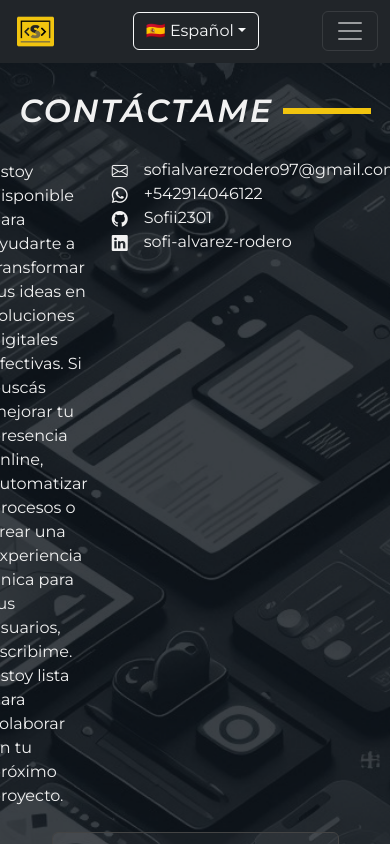
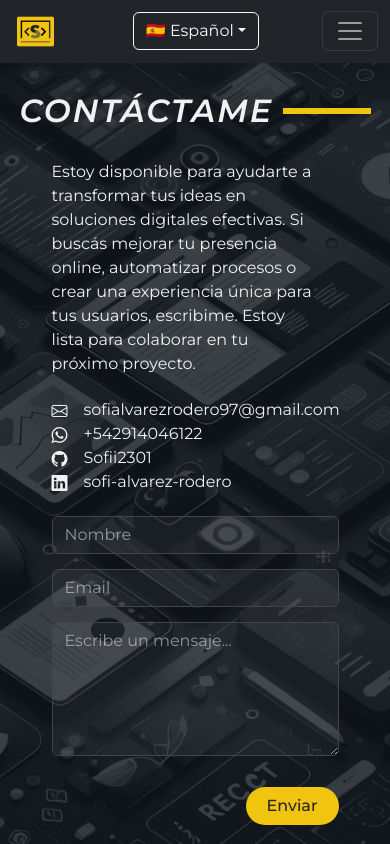
Before and after one commit to Sofii2301/my-portfolio-frontend, a React (Vite) app: page /contact in a window 390 px wide. Shown: the top 844 px of the page. Built offline with nearby package versions, Linux system fonts and the light colour scheme.

Commit message:
fix mobile's version contact section

```diff
--- a/src/components/organisms/ContactForm/contactForm.css
+++ b/src/components/organisms/ContactForm/contactForm.css
@@ -1,4 +1,10 @@
 .contact-form input,
 .contact-form textarea {
-  margin-bottom: 15px;
+    margin-bottom: 15px;
 }
+
+.contact-form {
+    display: flex;
+    flex-direction: column;
+    align-items: end;
+}
--- a/src/components/organisms/ContactSection/ContactSection.jsx
+++ b/src/components/organisms/ContactSection/ContactSection.jsx
@@ -8,7 +8,7 @@ export default function ContactSection() {
     return (
         <div className="contact-section-container">
         <div className="row w-100 h-100">
-            <div className="col-md-6 animate-from-left">
+            <div className="col-md-6 animate-from-left contact-info-container">
                 <p className="mb-4 me-4">{info.why_contact_me}</p>
                 <ContactInfo />
             </div>
--- a/src/components/organisms/ContactSection/contactSection.css
+++ b/src/components/organisms/ContactSection/contactSection.css
@@ -4,4 +4,10 @@
     justify-content: center;
     height: 100%;
     padding: 20px;
-  }
+}
+
+@media (max-width: 768px) {
+    .contact-info-container {
+        margin-bottom: 20px;
+    }
+}
--- a/src/components/organisms/ContentHome/ContentHome.jsx
+++ b/src/components/organisms/ContentHome/ContentHome.jsx
@@ -19,7 +19,7 @@ export default function Hero() {
             {translations.job_part1} <span className="highlight">{text}</span>
             {cursorVisible && <span className="cursor">|</span>} {translations.job_part2}
           </h3>
-          <div className="animate-from-left">
+          <div className="animate-from-left social-icons-home">
             <SocialIcons />
           </div>
         </div>
--- a/src/components/organisms/ContentHome/contentHome.css
+++ b/src/components/organisms/ContentHome/contentHome.css
@@ -119,7 +119,7 @@
     .text-content, .image-placeholder {
         padding-bottom: 5%;
     }
-    .animate-from-left {
+    .social-icons-home {
         display: flex;
         justify-content: center;
     }
```
